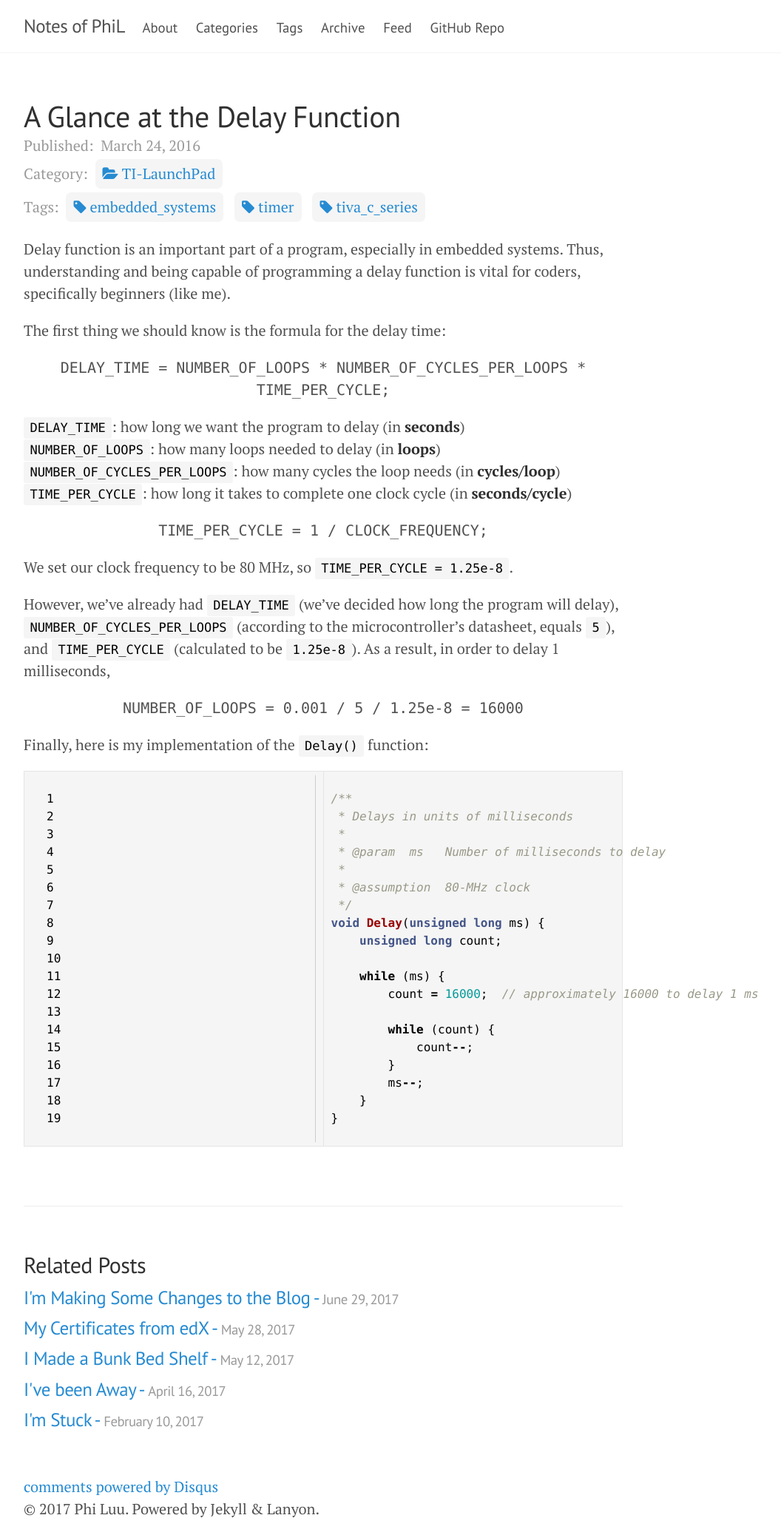
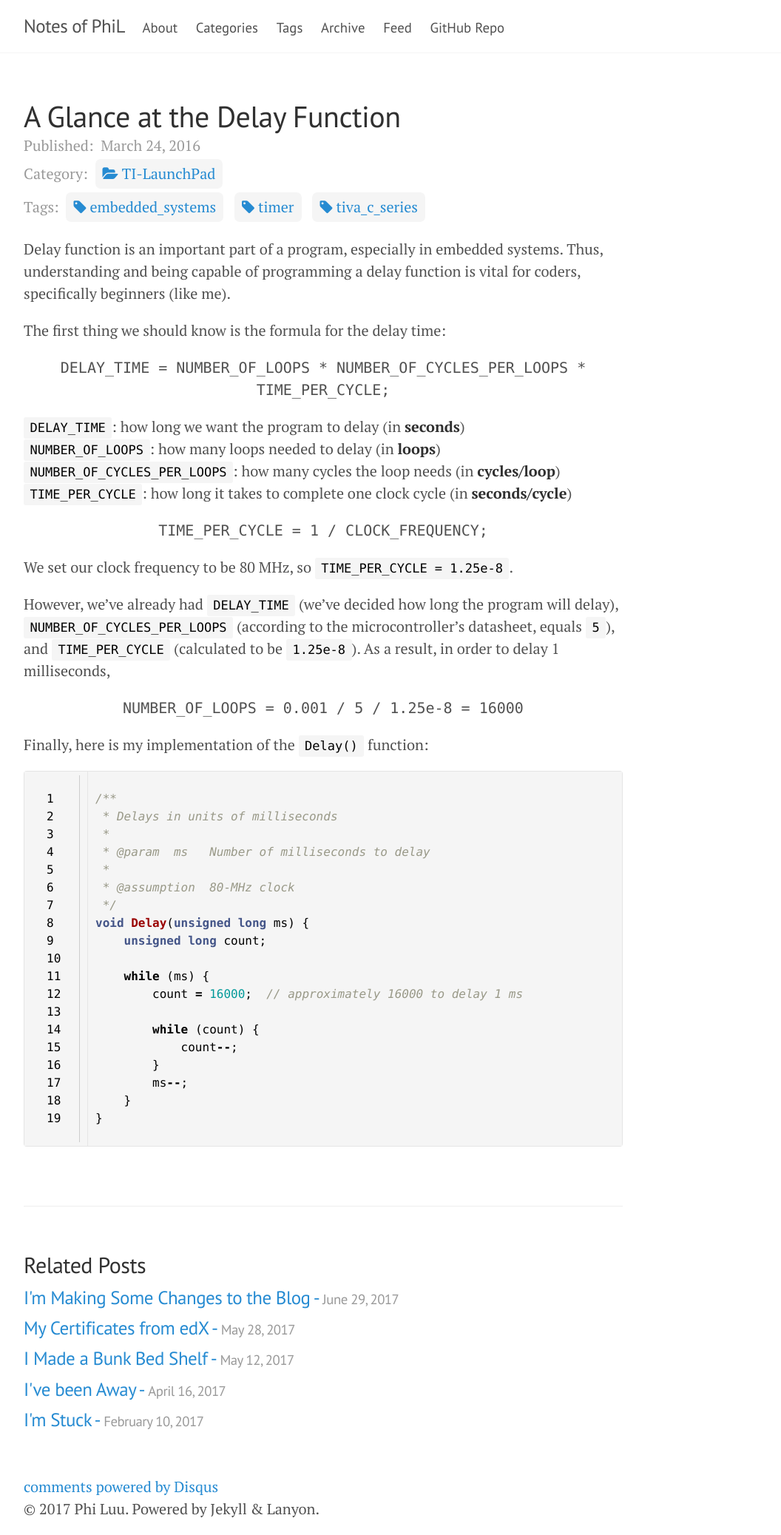
Before and after one commit to Jdew192837/philectron.github.io, a Jekyll site: the page built from _posts/2016-03-24-a-glance-at-the-delay-function.md, in a window 1280 px wide. Shown: the whole page at 74% size, without its empty margins (203-1259 px from the left). Built offline with Jekyll 4.4.1, drawn with Linux system fonts in a browser that asks for light colours; comment, search, counter and statistics services are not loaded.

Commit message:
Perfect code scrolling capability

```diff
--- a/public/css/poole.css
+++ b/public/css/poole.css
@@ -188,6 +188,7 @@
   font-size       : .8rem;
   line-height     : 1.5;
   white-space     : pre;
+  word-break      : keep-all;
   background-color: #fff;
 }
 
@@ -210,7 +211,6 @@
 }
 
 td.code {
-  overflow-x: auto;
   padding   : 0 0 0 .5rem;
   margin    : 0;
 }
@@ -222,8 +222,14 @@
   margin    : 0;
 }
 
+.highlight {
+  background-color: #f5f5f5;
+  max-height      : 62em;
+  overflow        : auto;
+}
+
 .highlight table {
-  table-layout: fixed;
+  margin: 0;
 }
 
 .highlight tbody tr:nth-child(odd) td,
@@ -307,8 +313,7 @@
 
 .embedded-video {
   position      : relative;
-  padding-bottom: 56.25%;
-  /* 16:9 */
+  padding-bottom: 56.25%; /* 16:9 */
   padding-top   : 25px;
   height        : 0;
 }
```
